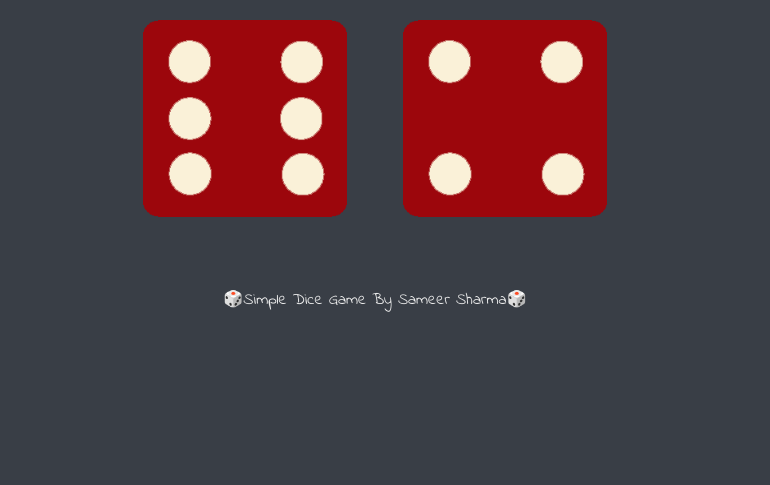
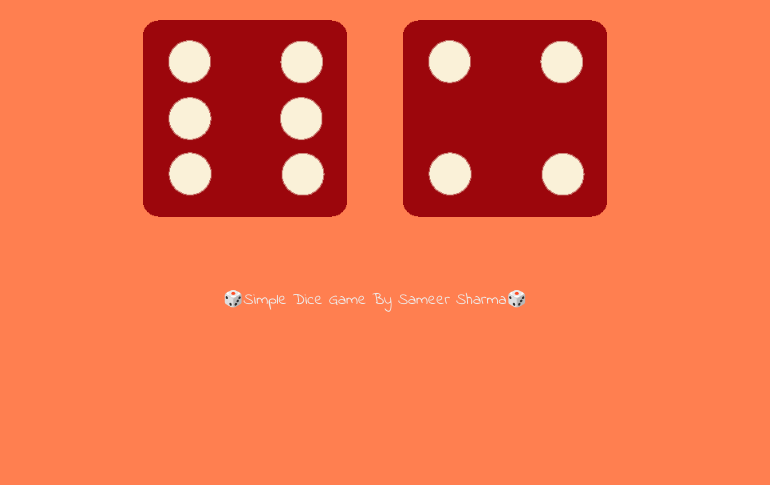
Before and after one commit to Sam8112/Dice-game, a plain HTML site: page index.html in a window 1280 px wide. Shown: the part 315-800 px from the top of the page, without its empty margins (265-1035 px from the left). Drawn offline with Linux system fonts and the light colour scheme.

Commit message:
Update styles.css

```diff
--- a/styles.css
+++ b/styles.css
@@ -11,7 +11,7 @@
 }
 
 body {
-  background-color: #393E46;
+  background-color: #ff7f50;
 }
 
 h1 {
```
